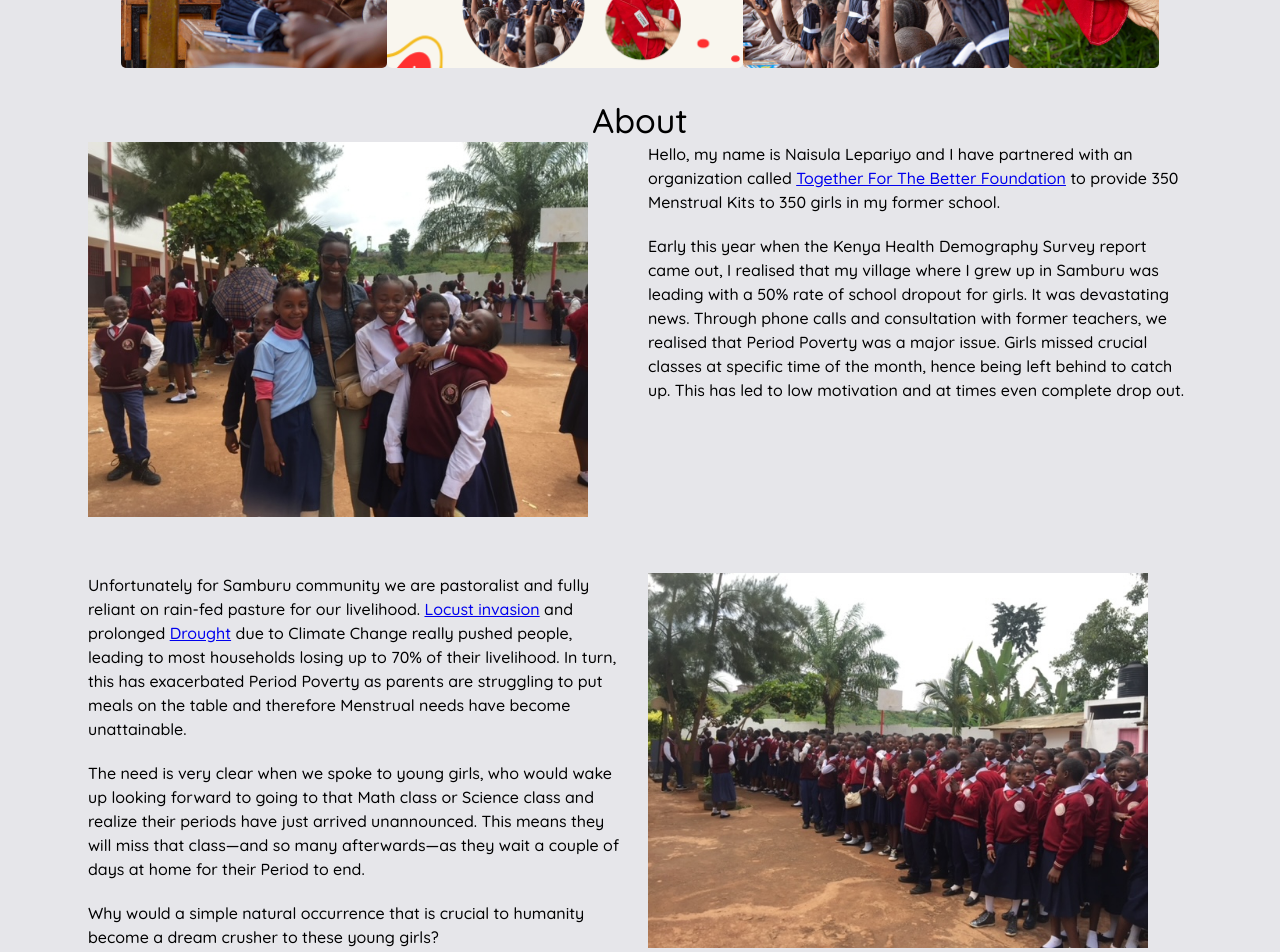
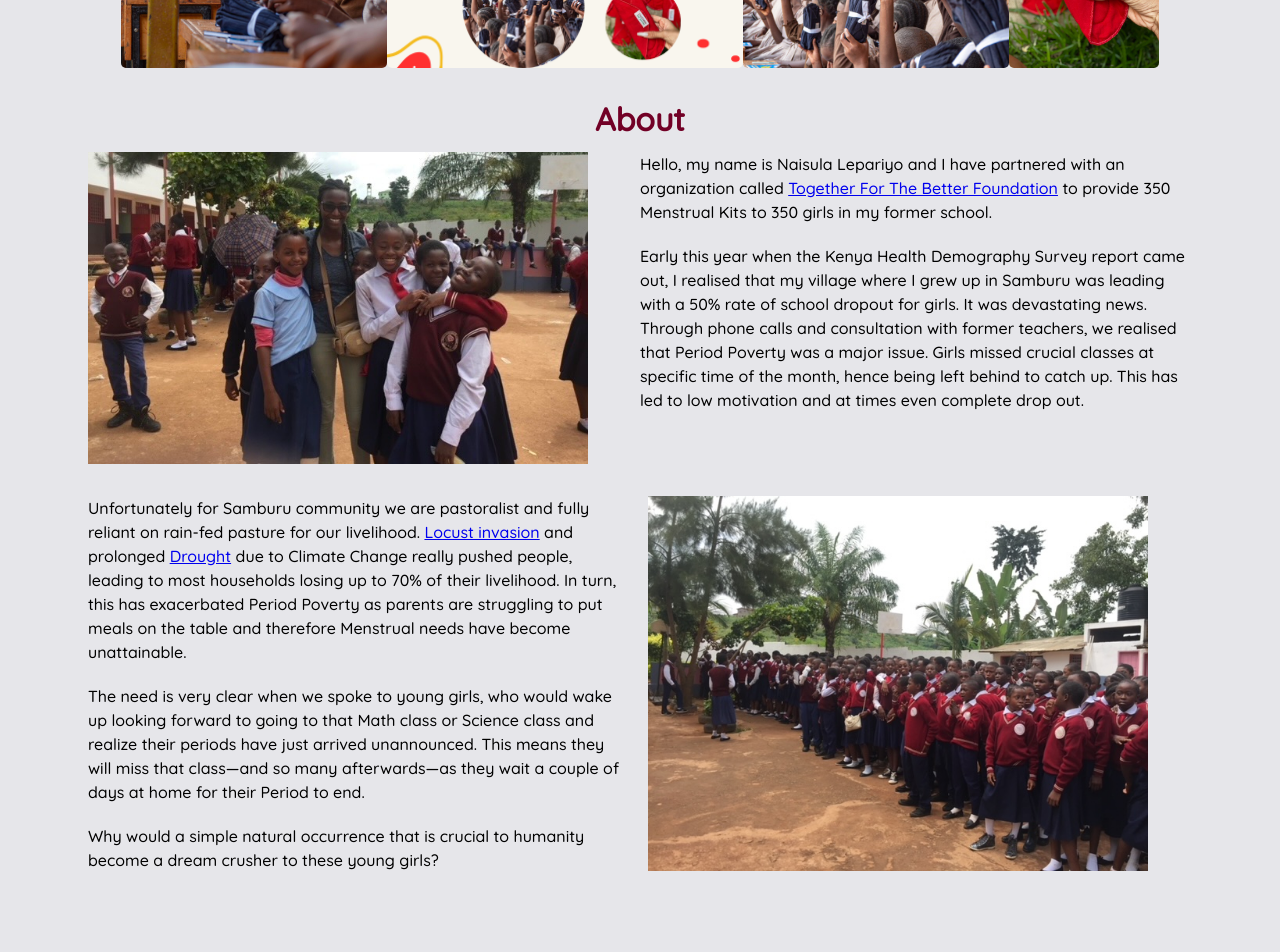
Before and after one commit to aisyafia/fundraiser, a React (Create React App) app: page / in a window 1280 px wide. Shown: the part 200-1152 px from the top of the page. After the commit the page ends 1115 px from the top, so only its background shows below. Built offline with nearby package versions, Linux system fonts and the light colour scheme.

Commit message:
modified theme

```diff
--- a/src/App.tsx
+++ b/src/App.tsx
@@ -21,6 +21,12 @@ function App() {
     },
     typography: {
       fontFamily: "Quicksand",
+      h4: {
+        fontSize: "2rem",
+        fontWeight: 700,
+        color: "#720026",
+        marginBottom: "0.75rem",
+      },
     },
   });
   return (
--- a/src/components/NavBar.tsx
+++ b/src/components/NavBar.tsx
@@ -6,12 +6,13 @@ import {
   Toolbar,
   Typography,
 } from "@mui/material";
+import { NavLink } from "react-router-dom";
 
 const NavBar = () => {
   return (
     <Box>
       <AppBar position="static">
-        <Container>
+        <Container sx={{ display: "flex", justifyContent: "space-between" }}>
           <Toolbar>
             <Typography
               variant="h6"
@@ -68,6 +69,7 @@ const NavBar = () => {
               >
                 Our Team
               </Link>
+              {/* <NavLink to="/goal">Our Goal</NavLink> */}
             </Box>
           </Toolbar>
         </Container>
--- a/src/pages/HomePage.tsx
+++ b/src/pages/HomePage.tsx
@@ -1,6 +1,6 @@
 import { Container, Grid, Typography } from "@mui/material";
 import Photo1 from "../Assets/PHOTO 1.jpg";
-import Photo2 from "../Assets/PHOTO 2.jpg";
+import Photo2 from "../Assets/PHOTO 2 2.jpg";
 
 const HomePage = () => {
   return (
@@ -8,11 +8,11 @@ const HomePage = () => {
       <Typography variant="h4" align="center">
         About
       </Typography>
-      <Grid container direction={"row"} spacing={2} marginBottom={4}>
+      <Grid container direction={"row"} marginBottom={1}>
         <Grid item xs={6}>
           <img src={Photo2} alt="Nai and the girls" width="500px" />
         </Grid>
-        <Grid item maxWidth="500px" xs={6}>
+        <Grid item maxWidth="300px" xs={6}>
           <Typography>
             Hello, my name is Naisula Lepariyo and I have partnered with an
             organization called{" "}
@@ -78,7 +78,7 @@ const HomePage = () => {
             become a dream crusher to these young girls?
           </Typography>
         </Grid>
-        <Grid item xs={6}>
+        <Grid item xs={6} padding={1}>
           <img src={Photo1} alt="Samburu school kids" width="500px" />
         </Grid>
       </Grid>
--- a/src/pages/OurGoalPage.tsx
+++ b/src/pages/OurGoalPage.tsx
@@ -7,7 +7,7 @@ const OurGoalPage = () => {
       <Typography variant="h4" align="center">
         Our Goal
       </Typography>
-      <Grid container direction={"row"} spacing={2} marginBottom={4}>
+      <Grid container direction={"row"} spacing={1} marginBottom={4}>
         <Grid item xs={6}>
           <img src={Photo4} alt="Samburu school girls" width="500px" />
         </Grid>
```
Also changed, not shown: src/Assets/PHOTO 2 2.jpg (added), src/Assets/PHOTO 2.jpg.
